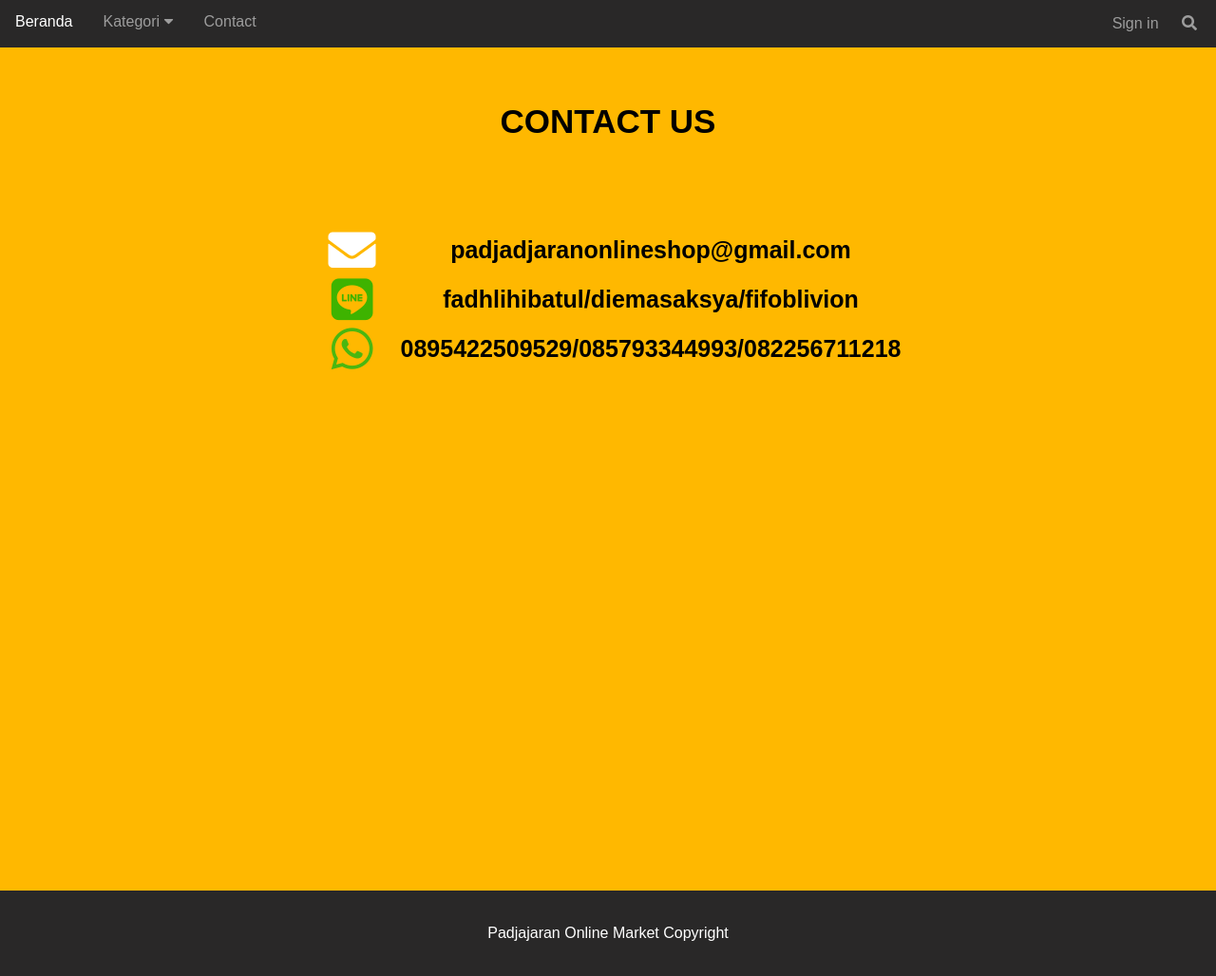
After one commit to fadhlihh/PemrogramanWeb, a PHP site: page /contact.php in a window 1280 px wide. The commit adds this page. Shown: the whole page at 95% size. Run offline with PHP 8.4, Linux system fonts and the light colour scheme.

Commit message:
contact,dropdown category, and product updated

```diff
--- /dev/null
+++ b/contact.php
@@ -0,0 +1,24 @@
+<!DOCTYPE html>
+<html>
+	<head>
+		<link rel="stylesheet" type="text/css" href="css/bootstrap-grid.min.css">
+		<link rel="stylesheet" type="text/css" href="fonts/font-awesome/css/all.css">
+		<link rel="stylesheet" type="text/css" href="css/style.css">
+		<title>Padjadjaran Online Market - About Us</title>
+	</head>
+	<body>
+		<?php require("navbar.php") ?>
+		<div class="content">
+			<h1>CONTACT US</h1>
+			<br><br><br>
+			<center>
+				<table class="contact">
+					<tr><td class="fas fa-envelope margin-right bigger-icon"></td><td class="label">padjadjaranonlineshop@gmail.com</td></tr>
+					<tr><td class="fab fa-line margin-right bigger-icon"></td><td class="label">fadhlihibatul/diemasaksya/fifoblivion</td></tr>
+					<tr><td class="fab fa-whatsapp margin-right bigger-icon"></td><td class="label">0895422509529/085793344993/082256711218</td></tr>
+				</table>
+			</center>
+		</div>
+		<?php require("footer.php") ?>
+	</body>
+</html>
--- a/css/style.css
+++ b/css/style.css
@@ -1,3 +1,8 @@
+@font-face {
+  font-family: Barney;
+  src: url('fonts/oliversbarney.ttf');
+}
+
 html {
   	font-family: sans-serif;
   	height: 100%;
@@ -211,6 +216,14 @@ input{
 	border-spacing: 0px 10px;
 }
 
+.tbl-signin tr td h1{
+	color:rgba(255, 77, 77, 1);
+	font-family: Barney, sans-serif;
+	font-weight: bold;
+	text-align: center;
+	margin-bottom: 20px;
+}
+
 .content{
   margin-top: 40px;
   min-height: 100%;
@@ -220,6 +233,11 @@ input{
 .content a{
   color: #fff;
   text-decoration: none;
+}
+
+.daftar{
+	color:rgba(255, 77, 77, 1);
+	cursor: pointer;
 }
 
 /*Card Panel Products*/
@@ -274,6 +292,40 @@ PRODUCT PAGE
   border-spacing: 5px 10px;
 }
 
+/***********
+PAGE CONTACT
+************/
+.content h1{
+	color:#000;
+	font-weight: bolder;
+	font-size: 35px;
+	text-align: center;
+}
+.margin-right{
+	margin-right: 10px;
+	width: 80px;
+}
+.fa-envelope{
+	color:#fff;
+}
+.fa-line{
+	color:rgba(62, 179, 0, 1);
+}
+.fa-whatsapp{
+	color:rgba(74, 183, 16, 1);
+}
+.bigger-icon{
+	font-size: 50px
+}
+.label{
+	font-size: 25px;
+	color:black;
+	font-weight: bolder;
+}
+.contact{
+	text-align: center;
+}
+
 
 footer{
 	margin-top: 30px;
--- a/home.php
+++ b/home.php
@@ -19,7 +19,7 @@
 		<div class="content">
 			<div class="row">
 				<div class="col-sm-4">
-					<a href="product">
+					<a href="product.php">
 					<div class="panel panel-primary">
 			        <div class="panel-heading">Produk</div>
 			        <div class="panel-body"><img src="https://placehold.it/150x80?text=IMAGE" style="width:100%" alt="Image"></div>
@@ -28,7 +28,7 @@
 					</a>
 		    </div>
 		    <div class="col-sm-4">
-					<a href="product">
+					<a href="product.php">
 		      <div class="panel panel-primary">
 		        <div class="panel-heading">Produk</div>
 		        <div class="panel-body"><img src="https://placehold.it/150x80?text=IMAGE" style="width:100%" alt="Image"></div>
@@ -38,7 +38,7 @@
 		    </div>
 		    <div class="col-sm-4">
 		      <div class="panel panel-primary">
-						<a href="product">
+						<a href="product.php">
 		        <div class="panel-heading">Produk</div>
 		        <div class="panel-body"><img src="https://placehold.it/150x80?text=IMAGE" style="width:100%" alt="Image"></div>
 		        <div class="panel-footer">Buy please</div>
--- a/navbar.php
+++ b/navbar.php
@@ -9,12 +9,12 @@
 		      		<i class="fa fa-caret-down"></i></span>
 		    	</button>
 		    	<div class="dropdown-content">
-			      	<a href="#">Link 1</a>
-			     	<a href="#">Link 2</a>
-			      	<a href="#">Link 3</a>
+			      	<a href="#">Clothing</a>
+			     	<a href="#">Electronic</a>
+			      	<a href="#">Food</a>
 		    	</div>
 		  	</div>
-		  	<a href="#contact">Contact</a>
+		  	<a href="contact.php">Contact</a>
 		</div>
 		<div class="navbar-right">
 			<ul>
@@ -25,13 +25,15 @@
 	</nav>
 	<div id="modal" class="modal-signin">
 		<div class="modal-signin-content">
-			<span class="close">&times;</span>
+			<span class="close">x</span>
 			<center>
 				<form method="post">
 					<table class="tbl-signin">
+						<tr><td><h1>Sign in</h1></td></tr>
 						<tr><td><input type="text" name="username" placeholder="Username / Email / NPM"></td></tr>
 						<tr><td><input type="Password" name="password" placeholder="Kata Sandi"></td></tr>
 						<tr><td width="100%"><input type="submit" name="submit" value="Sign In"></td></tr>
+						<tr><td style="font-size: 13px; color:rgba(158, 158, 158, 1);">Belum punya akun POM? <span class="daftar">daftar</span></td></tr>
 					</table>
 				</form>
 			</center>
```
Also changed, not shown: fonts/Unicorn.otf (added), fonts/oliversbarney.ttf (added).
